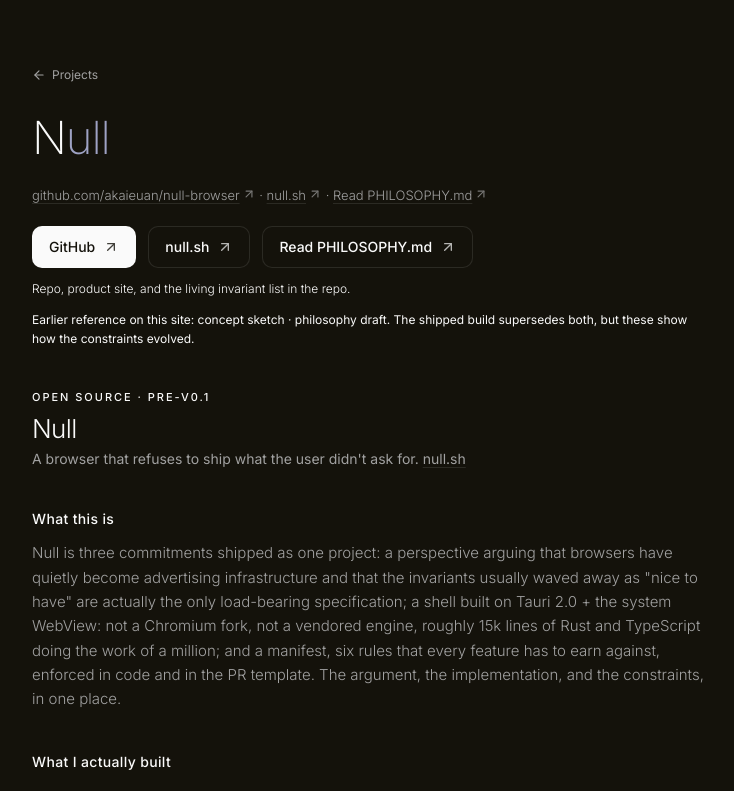
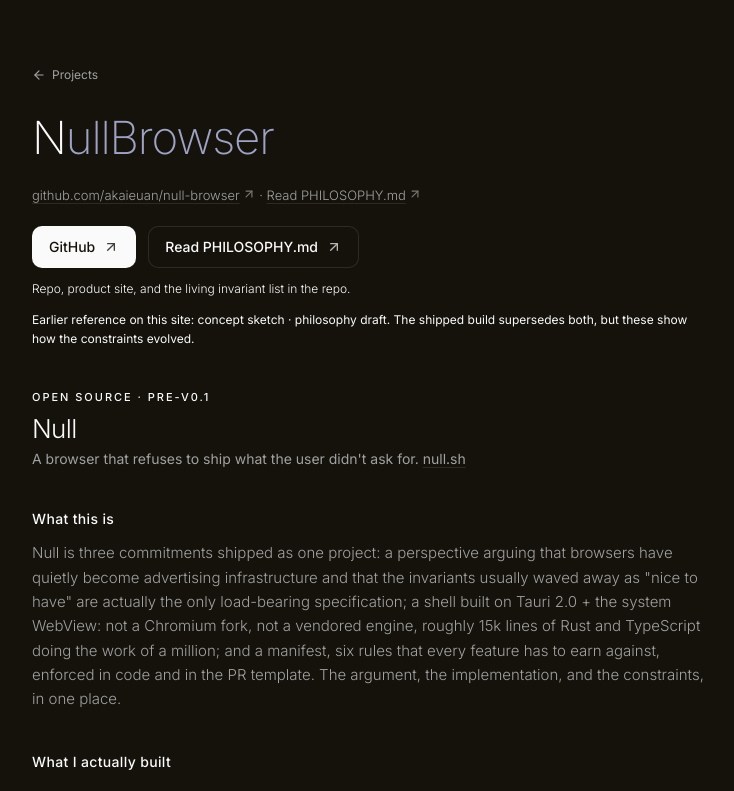
Before and after one commit to akaieuan/fkayion, a Next.js app: page /demo/null-browser in a window 1280 px wide. Shown: the top 791 px of the page, without its empty margins (272-1006 px from the left). Built offline with nearby package versions, Linux system fonts and the light colour scheme.

Commit message:
null-browser-2

```diff
--- a/app/demo/null-browser/page.tsx
+++ b/app/demo/null-browser/page.tsx
@@ -11,7 +11,7 @@
   'https://github.com/akaieuan/null-browser/blob/main/docs/PHILOSOPHY.md'
 
 export const metadata = {
-  title: 'Null: privacy-first Tauri browser | aka4uh',
+  title: 'Null Browser: privacy-first Tauri browser | aka4uh',
   description:
     'Open source, pre-v0.1. Tauri 2.0, zero telemetry, local-first AI (Ollama), every outbound connection visible, six invariants enforced in code and review.',
 }
@@ -35,6 +35,7 @@
           >
             <span className="text-foreground/90">N</span>
             <span className={nullAccent}>ull</span>
+            <span className={nullAccent}>Browser</span>
           </p>
         </header>
 
@@ -49,16 +50,7 @@
             <ArrowUpRight className="ml-0.5 inline h-3.5 w-3.5 align-[-0.1em] opacity-70" aria-hidden />
           </a>
           <span className="text-muted-foreground/50"> · </span>
-          <a
-            href="https://null.sh"
-            target="_blank"
-            rel="noopener noreferrer"
-            className={extLink}
-          >
-            null.sh
-            <ArrowUpRight className="ml-0.5 inline h-3.5 w-3.5 align-[-0.1em] opacity-70" aria-hidden />
-          </a>
-          <span className="text-muted-foreground/50"> · </span>
+
           <a
             href={philosophyHref}
             target="_blank"
@@ -80,15 +72,7 @@
             GitHub
             <ArrowUpRight className="h-4 w-4 opacity-80" aria-hidden />
           </a>
-          <a
-            href="https://null.sh"
-            target="_blank"
-            rel="noopener noreferrer"
-            className="inline-flex w-fit items-center gap-2 rounded-lg border border-border bg-background px-4 py-2.5 text-sm font-medium text-foreground transition-colors hover:bg-muted/40"
-          >
-            null.sh
-            <ArrowUpRight className="h-4 w-4 opacity-70" aria-hidden />
-          </a>
+
           <a
             href={philosophyHref}
             target="_blank"
--- a/app/demo/page.tsx
+++ b/app/demo/page.tsx
@@ -49,7 +49,7 @@
     href: 'https://kraa.io/team-test-log042',
   },
   {
-    title: 'Null',
+    title: 'Null Browser',
     type: 'Open source · Write-up',
     description:
       'Privacy-first Tauri browser: zero telemetry, local-first AI, six invariants, every connection visible. Pre-v0.1.',
```
